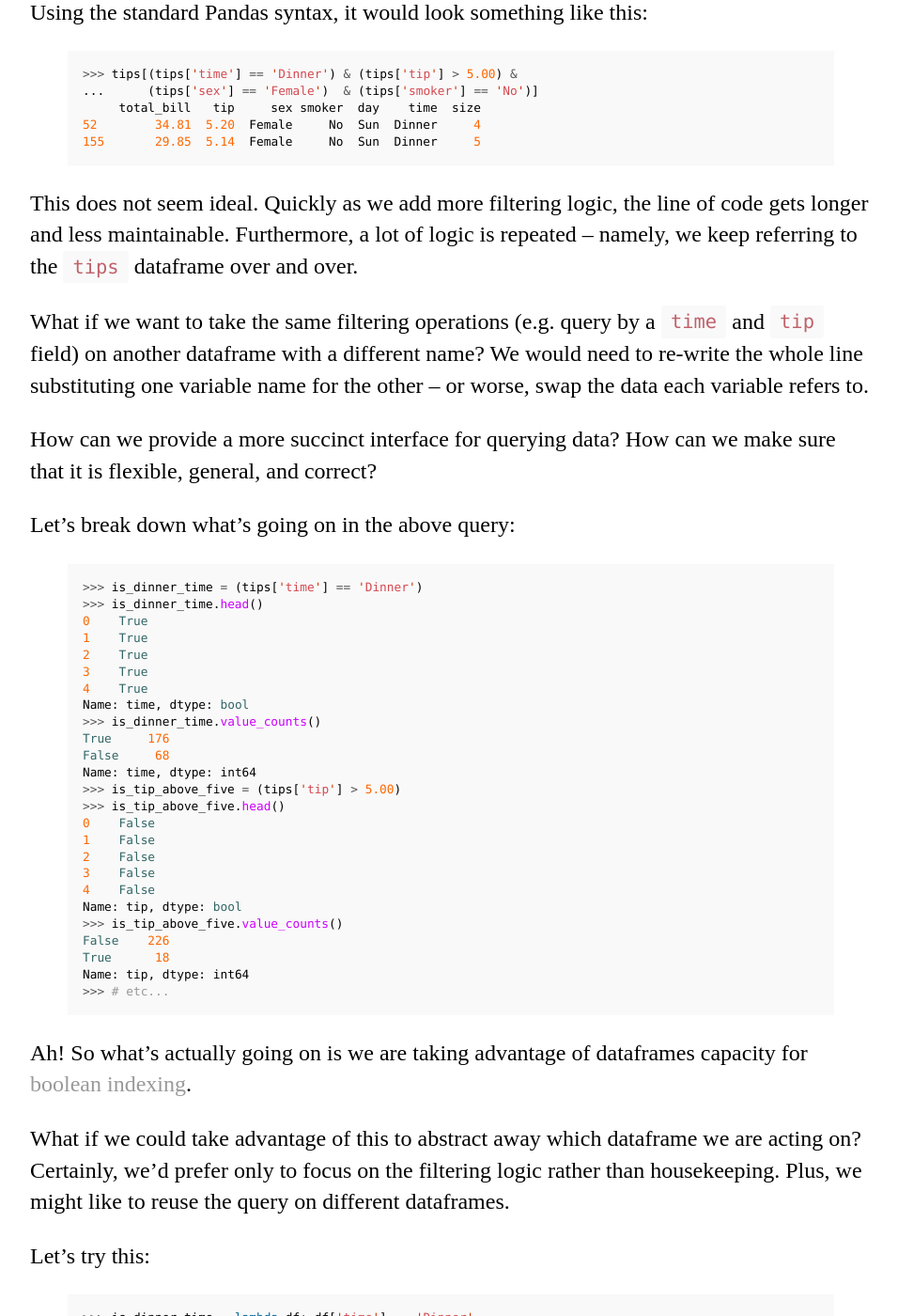
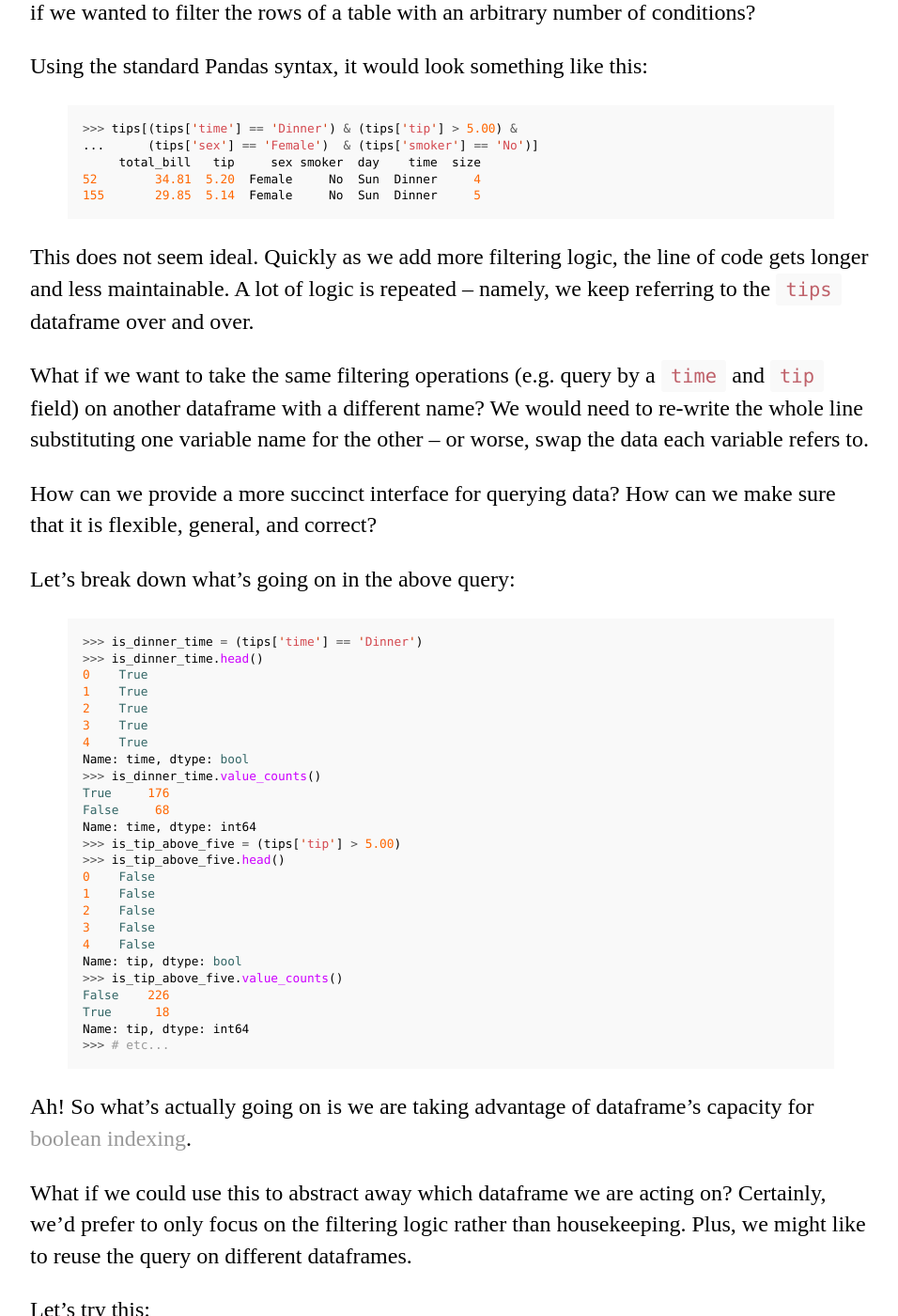
Before and after one commit to alxmrs/website, a Jekyll site: the page built from _posts/2018-07-06-higher-order-functions-on-pandas-dataframes.md, in a window 1280 px wide and 1400 px high, scrolled down 1209 px. Shown: the whole window at 94% size, without its empty margins (160-1116 px from the left). Built offline with Jekyll 4.4.1, drawn with Linux system fonts in a browser that asks for light colours; some of the changed text lies outside the part shown.

Commit message:
- corrected wording issues. - added date of current update - Corrected a misspelling

```diff
--- a/_posts/2018-07-06-higher-order-functions-on-pandas-dataframes.md
+++ b/_posts/2018-07-06-higher-order-functions-on-pandas-dataframes.md
@@ -56,7 +59,7 @@
 {% endhighlight %}
 
 This does not seem ideal. Quickly as we add more filtering logic, the line of code gets
-longer and less maintainable. Furthermore, a lot of logic is repeated -- namely, we keep referring
+longer and less maintainable. A lot of logic is repeated -- namely, we keep referring
 to the `tips` dataframe over and over.
 
 What if we want to take the same filtering operations (e.g. query by a `time` and `tip` field) on another
@@ -96,10 +99,10 @@
 >>> # etc...
 {% endhighlight %}
 
-Ah! So what's actually going on is we are taking advantage of dataframes capacity for [boolean indexing](https://pandas.pydata.org/pandas-docs/stable/10min.html#boolean-indexing).
+Ah! So what's actually going on is we are taking advantage of dataframe's capacity for [boolean indexing](https://pandas.pydata.org/pandas-docs/stable/10min.html#boolean-indexing).
 
-What if we could take advantage of this to abstract away which dataframe we are acting on?
-Certainly, we'd prefer only to focus on the filtering logic rather than housekeeping.
+What if we could use this to abstract away which dataframe we are acting on?
+Certainly, we'd prefer to only focus on the filtering logic rather than housekeeping.
 Plus, we might like to reuse the query on different dataframes.
 
 Let's try this:
```
Also changed, not shown: other parts of _posts/2018-07-06-higher-order-functions-on-pandas-dataframes.md (+6 -3 lines).
